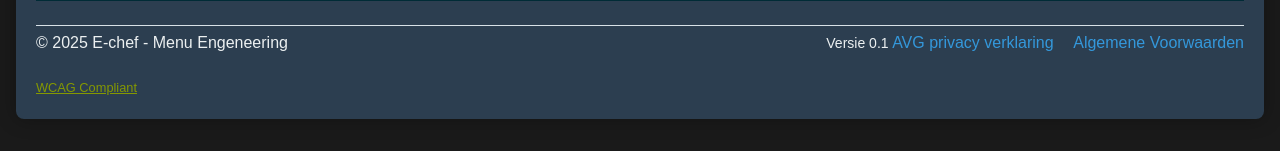
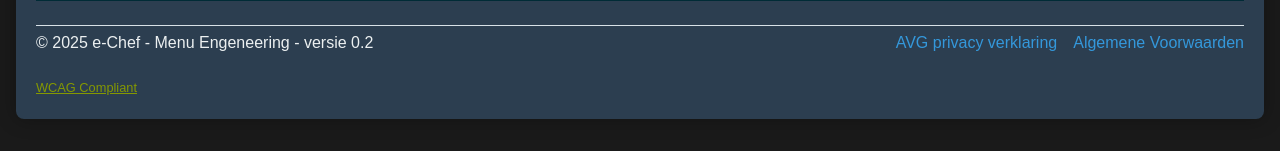
Before and after one commit to KramerBert/echef, a Flask app: page /about in a window 1280 px wide. Shown: the part 872-1023 px from the top of the page. Run offline with Flask 2, Linux system fonts and the light colour scheme; some libraries are stand-ins or nearby versions.

Commit message:
versie 0.2

```diff
--- a/templates/base.html
+++ b/templates/base.html
@@ -412,11 +412,12 @@
 
         <footer class="mt-4" aria-label="Footer">
             <hr>
-            <p class="text-start flex-fill">&copy; 2025 E-chef - Menu Engeneering</p>
+            <p class="text-start flex-fill">&copy; 2025 e-Chef - Menu Engeneering - versie 0.2</p>
             <div class="text-end flex-fill">
-                <small>Versie 0.1</small>
-                <a href="{{ url_for('privacy') }}" class="me-3">AVG privacy verklaring</a>
-                <a href="{{ url_for('terms') }}">Algemene Voorwaarden</a>
+                <div class="d-flex flex-column flex-md-row justify-content-center justify-content-md-end">
+                    <a href="{{ url_for('privacy') }}" class="me-md-3 mb-2 mb-md-0 text-center">AVG privacy verklaring</a>
+                    <a href="{{ url_for('terms') }}" class="text-center">Algemene Voorwaarden</a>
+                </div>
             </div>
         </footer>
         <p class="wcag-indicator text-start flex-fill"></p>
```
